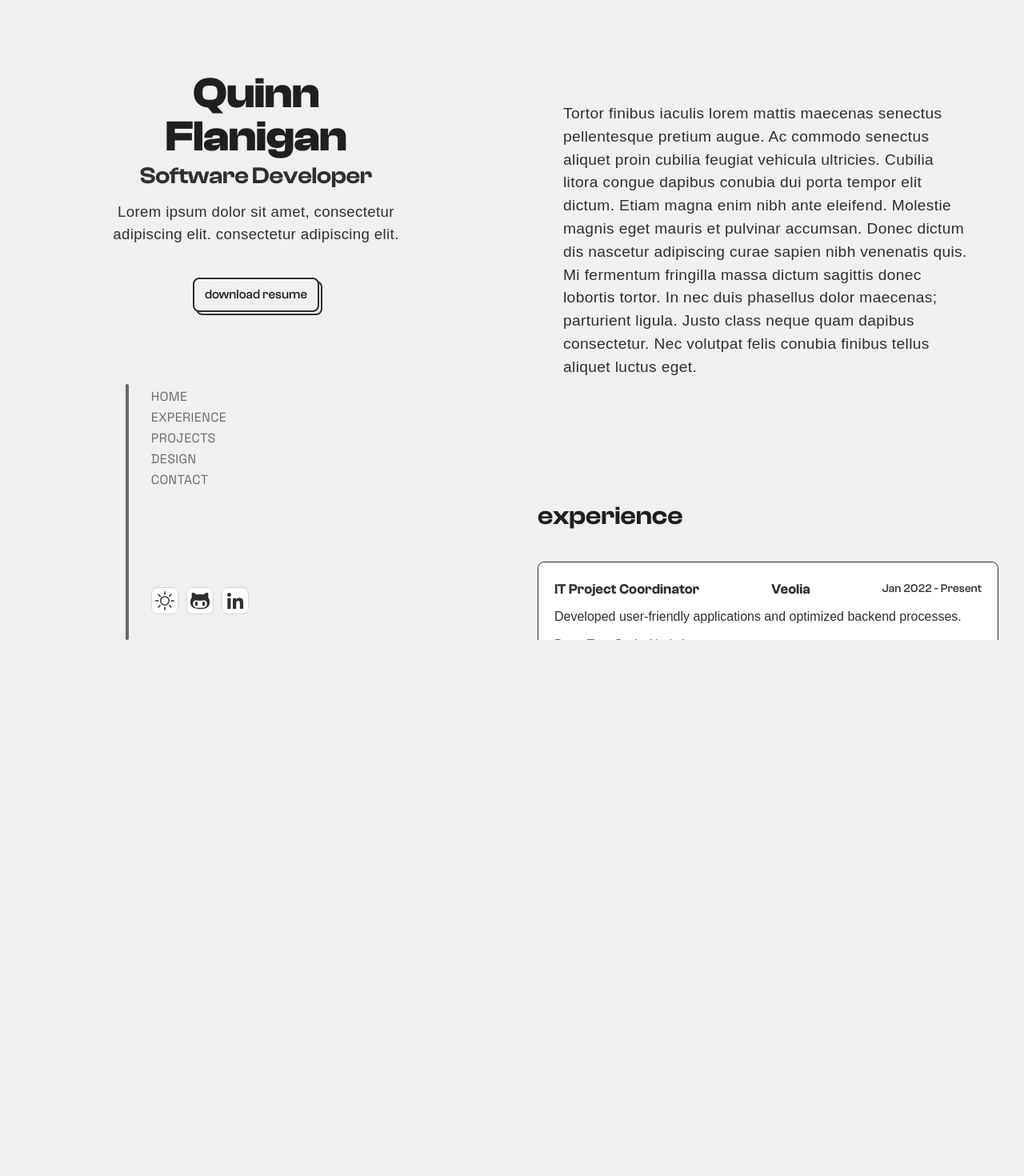
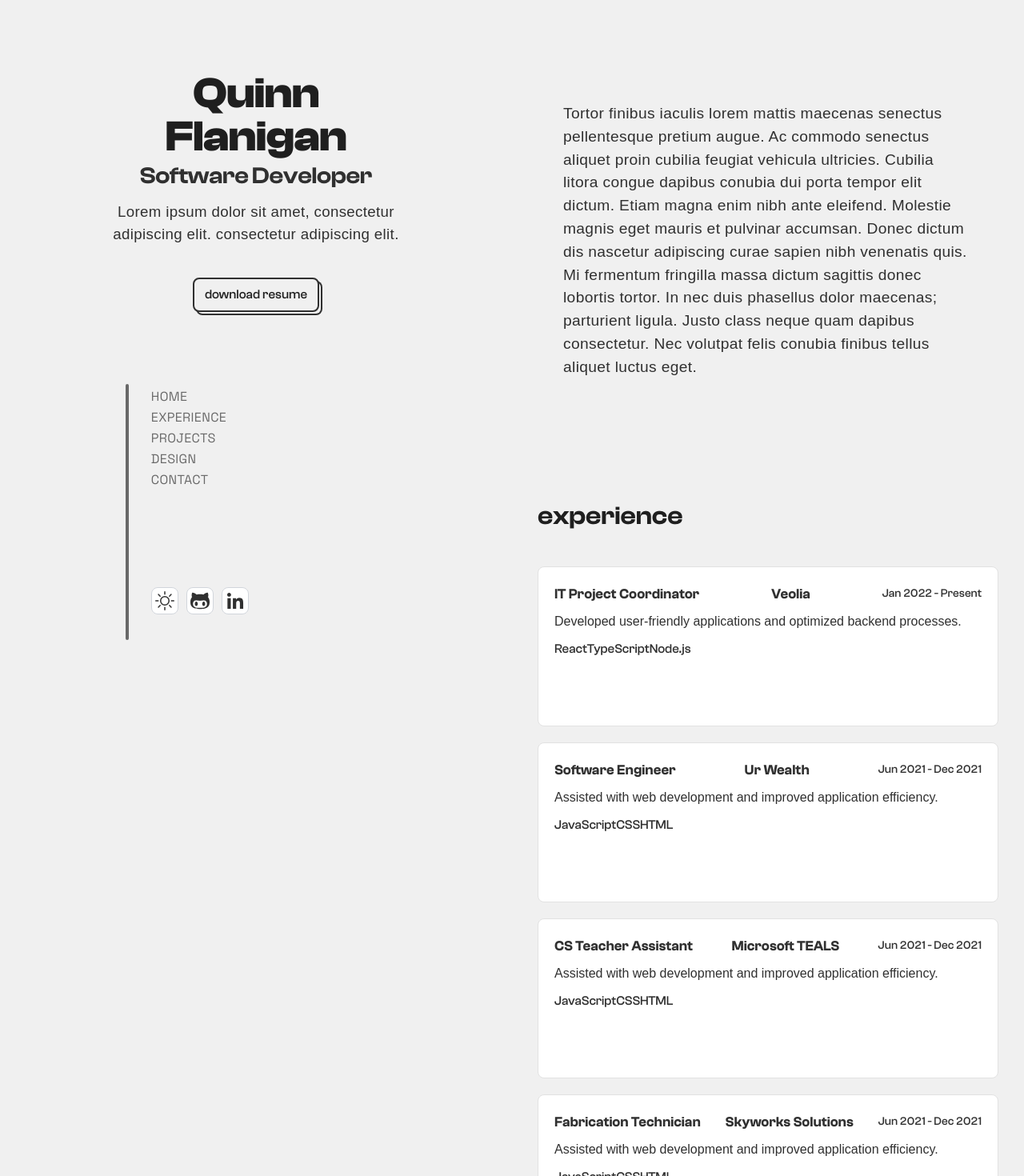
Before and after one commit to qinflan/portfolio, a React (Vite) app in the folder portfolio/client/: page / in a window 1280 px wide. Shown: the top 1470 px of the page at 80% size. Before the commit the page ends 800 px from the top, so only its background shows below. Built offline with nearby package versions, Linux system fonts and the light colour scheme; a web font is replaced by a local one.

Commit message:
Scroll Smooth

```diff
--- a/portfolio/client/src/components/pages/contact/Contact.css
+++ b/portfolio/client/src/components/pages/contact/Contact.css
@@ -25,7 +25,7 @@
     align-items: center;
     width: 90%;
     background-color: var(--page-foreground);
-    border: 1px solid var(--button-stroke);
+    border: 1px solid var(--widget-stroke);
     border-radius: 8px;
     padding: 40px;
     gap: 20px;
--- a/portfolio/client/src/components/pages/experience/Experience.css
+++ b/portfolio/client/src/components/pages/experience/Experience.css
@@ -4,5 +4,5 @@
     position: relative;
     width: 100%;
     align-items: center;
-    gap: 14px;
+    gap: 20px;
 }
--- a/portfolio/client/src/components/pages/home/Home.css
+++ b/portfolio/client/src/components/pages/home/Home.css
@@ -1,21 +1,16 @@
 .page-content-container {
     margin: 0;
     padding: 0;
+    height: 100vh;
     display: flex;
-    align-items: center;
-    justify-content: center;
-    width: 100vw;
-    height: 100vh;
 }
 
 .format-display {
     display: flex;
-    align-items: center;
-    justify-content: center;
+    justify-content: flex-end;
     justify-self: center;
-    width: 1440px;
+    max-width: 1440px;
     height: 100vh;
     margin: auto;
     position: relative;
-
 }
--- a/portfolio/client/src/components/ui/LeftPanel.css
+++ b/portfolio/client/src/components/ui/LeftPanel.css
@@ -2,6 +2,8 @@
 .left-panel-container {
     display: flex;
     flex-direction: column;
+    left:0;
+    position: fixed;
     height: 100vh;
     width: 50%;
 }
--- a/portfolio/client/src/components/ui/Navbar.css
+++ b/portfolio/client/src/components/ui/Navbar.css
@@ -7,15 +7,16 @@
 .navbar-wrapper span {
     height: 100%;
 }
+
 .navbar-content {
     display: flex;
     flex-direction: column;
     padding:5px 8px;
     gap: 5px;
-    transform-origin: center;
     position: relative;
     margin-left: 20px;
     height:20em;
+    align-items: flex-start;
 }
 
 .nav-link {
--- a/portfolio/client/src/components/ui/Navbar.tsx
+++ b/portfolio/client/src/components/ui/Navbar.tsx
@@ -1,37 +1,52 @@
-import React, { useEffect, useState, useRef } from 'react'
 import "./Navbar.css"
 import { ToggleTheme } from '../hooks/theme/toggleTheme';
-import { TbBrandGithubFilled } from "react-icons/tb";
 import { GrLinkedinOption } from "react-icons/gr";
 import { TfiGithub } from "react-icons/tfi";
 
-
-
 // Navigation Bar
 const Navbar = () => {
-    const [activeSection, setActiveSection] = useState('');
-    const experienceRef = useRef<HTMLDivElement | null>(null);
-    const projectsRef = useRef<HTMLDivElement | null>(null);
-    const designsRef = useRef<HTMLDivElement | null>(null);
-    const contactRef = useRef<HTMLDivElement | null>(null);
-
-    const scrollToSection = (ref: React.RefObject<HTMLDivElement>) => {
-        ref.current?.scrollIntoView({
-            behavior: "smooth",
-            block: "start", // Scroll to the top of the section
-        });
-    };
 
     return (
         <div className="navigation">
             <nav className="navbar-container">
                 <span className="w-1 bg-[var(--page-divider)] flex-shrink-0 rounded-full"></span>
                 <div className="navbar-content">
+
                     <a className="nav-link" href="/">HOME</a>
-                    <a className="nav-link" href="#experience" onClick={() => scrollToSection(experienceRef)}>EXPERIENCE</a>
-                    <a className="nav-link" href="#projects" onClick={() => scrollToSection(projectsRef)}>PROJECTS</a>
-                    <a className="nav-link" href="#designs" onClick={() => scrollToSection(designsRef)}>DESIGN</a>
-                    <a className="nav-link" href="#contact" onClick={() => scrollToSection(contactRef)}>CONTACT</a>
+
+                    <button className="nav-link" onClick={() => {
+                        const element = document.getElementById('experience');
+                        element?.scrollIntoView({
+                            behavior: 'smooth'
+                        })
+                        }}>EXPERIENCE
+                    </button>
+
+                    <button className="nav-link" onClick={() => {
+                        const element = document.getElementById('projects');
+                        element?.scrollIntoView({
+                            behavior: 'smooth'
+                        })
+                        }}>
+                            PROJECTS
+                    </button>
+
+                    <button className="nav-link" onClick={() => {
+                        const element = document.getElementById('design');
+                        element?.scrollIntoView({
+                            behavior: 'smooth'
+                        })
+                        }}>DESIGN
+                    </button>
+
+                    <button className="nav-link" onClick={() => {
+                        const element = document.getElementById('contact');
+                        element?.scrollIntoView({
+                            behavior: 'smooth'
+                        })
+                        }}>CONTACT
+                    </button>
+
                     <div className="nav-button-container">
                         <ToggleTheme />
                         <a href="https://github.com/qinflan" target="_blank" rel="noopener noreferrer">
--- a/portfolio/client/src/components/ui/RightPanel.css
+++ b/portfolio/client/src/components/ui/RightPanel.css
@@ -1,11 +1,10 @@
 .scroll-right-panel {
     display: flex;
     position: relative;
-    align-items:center;
     flex-direction: column;
+    align-items: center;
     width: 50%;
-    height: 100vh;
-    overflow-y: auto;
+    /* height: auto; */
 }
 
 .about-me {
--- a/portfolio/client/src/components/ui/RightPanel.tsx
+++ b/portfolio/client/src/components/ui/RightPanel.tsx
@@ -14,15 +14,21 @@ const RightPanel = () => {
     return (
         <div className="scroll-right-panel">
             <div className="about-me" ref={aboutRef} id="about">
-                Tortor finibus iaculis lorem mattis maecenas senectus pellentesque pretium augue. Ac commodo senectus aliquet proin cubilia
+                <p>Tortor finibus iaculis lorem mattis maecenas senectus pellentesque pretium augue. Ac commodo senectus aliquet proin cubilia
                 feugiat vehicula ultricies. Cubilia litora congue dapibus conubia dui porta tempor elit dictum. Etiam magna enim nibh ante eleifend.
-                Molestie magnis eget mauris et pulvinar accumsan. Donec dictum dis nascetur adipiscing curae sapien nibh venenatis quis. Mi fermentum
+                Molestie magnis eget mauris et pulvinar accumsan.
+
+                Donec dictum dis nascetur adipiscing curae sapien nibh venenatis quis. Mi fermentum
                 fringilla massa dictum sagittis donec lobortis tortor. In nec duis phasellus dolor maecenas; parturient ligula. Justo class neque quam
                 dapibus consectetur. Nec volutpat felis conubia finibus tellus aliquet luctus eget.
+                </p>
             </div>
             {/* pass card sub components as children within a glass container */}
             <div className="relative w-full" ref={workRef} id="experience">
                 <Experience />
+            </div>
+
+            <div className="relative w-full" id="projects">
             </div>
 
             <div className="relative w-full" ref={contactRef} id="contact">
--- a/portfolio/client/src/components/ui/WorkWidget.css
+++ b/portfolio/client/src/components/ui/WorkWidget.css
@@ -6,7 +6,7 @@
     width: 90%;
     min-height: 200px;
     padding: 20px;
-    border: 1px solid var(--button-stroke);
+    border: 1px solid var(--widget-stroke);
     gap:10px;
 }
 
--- a/portfolio/client/src/index.css
+++ b/portfolio/client/src/index.css
@@ -41,6 +41,7 @@
   --button-shadow:#EDEDED;
   --widget-background: #989B9E;
   --widget-border: #EDEDED;
+  --widget-stroke: #4E4B4B;
 }
 [data-theme="light"] {
   --page-background: #F0F0F0;
@@ -62,6 +63,7 @@
   --button-shadow:#303030;
   --widget-background: #FFFFFF;
   --widget-border: #303030;
+  --widget-stroke: #E2E2E2;
 }
 
 /* Font Faces */
```
